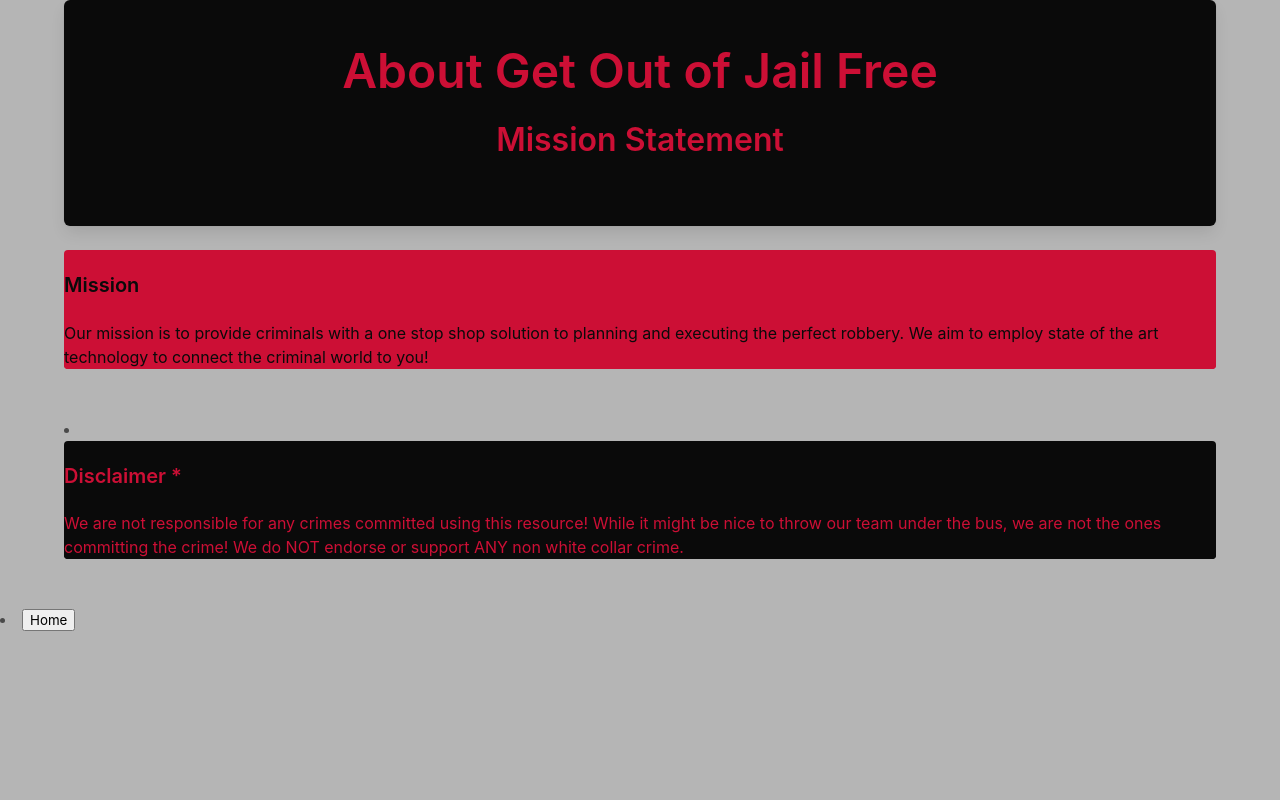
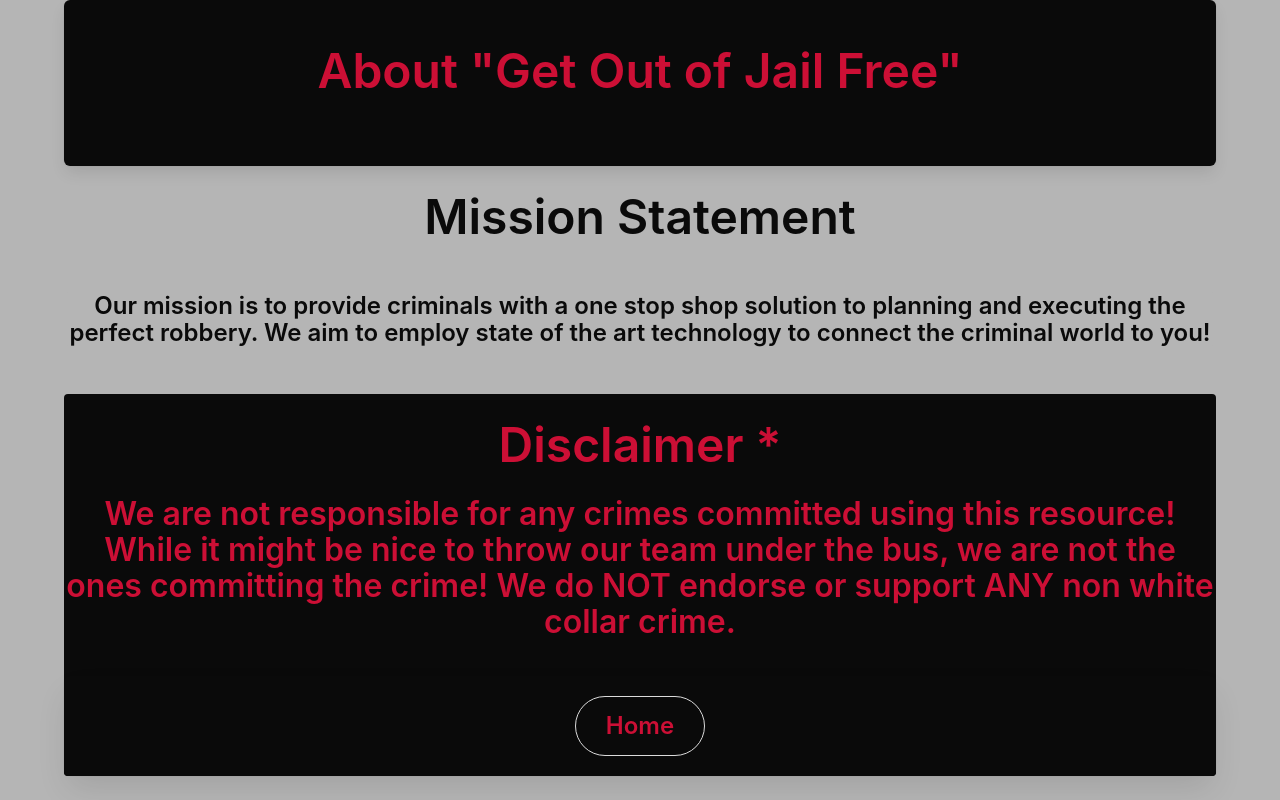
Before and after one commit to bcohn13/Get-out-of-jail-free, a website: page public/about.html in a window 1280 px wide. Drawn offline with nearby package versions, Linux system fonts and the light colour scheme.

Commit message:
documentation bulma/css updates

```diff
--- a/public/about.html
+++ b/public/about.html
@@ -14,60 +14,50 @@
 
   </head>
 
+
+
+
+
   <body class = "has-background-grey-light">
       <div class="container">
-      <div class = "block">
+
 
         <div class = "box has-background-black"><br>
 
-        <h1 class= "title is-1 has-text-danger-dark has-text-centered"> About Get Out of Jail Free</h1>
+          <h1 class= "title is-1 has-text-danger-dark has-text-centered"> About "Get Out of Jail Free"</h1><br>
 
-        <h3 class = "title is-3 has-text-danger-dark has-text-centered"> Mission Statement</h3></br>
         </div>
+
         <div class = "container">
+              <h1 class = "title is-1 has-text-black has-text-centered"> Mission Statement</h1><br>
+              <div class = "message body has-background-grey-light message body has-text-black">
 
-      <ul style="list-style-type: none">
-        <li>
-          <div class = "message header has-background-danger-dark"><br>
-          <h1 class = "title is-5 has-text-black"> Mission </h1>
-          <div class = "message body has-background-danger-dark message body has-text-black">
-
+                <div class= "block has-text-centered title is-4 has-text-black">
                   <p>
                     Our mission is to provide criminals with a one stop shop solution
                     to planning and executing the perfect robbery. We aim to employ
                     state of the art technology to connect the criminal world to you!
                   </p>
-        </li>
+                </div>
           </div><br>
         </div>
 
-        <li>
 
           <div class = "message header has-background-black"><br>
-          <h1 class = "title is-5 has-text-danger-dark">Disclaimer *</h1>
-
-          <div class ="message body has-background-black message has-text-danger-dark">
-
+              <h1 class = "has-text-centered title is-1 has-text-danger-dark">Disclaimer *</h1>
+              <div class ="title is-3 has-text-centered message body has-background-black message has-text-danger-dark">
                 <p>
                   We are not responsible for any crimes committed using this
                   resource! While it might be nice to throw our team under the bus,
                   we are not the ones committing the crime! We do NOT endorse or
                   support ANY non white collar crime.
-          </p>
+                </p><br>
+                <div class="container">
+                    <div class="box has-text-centered has-background-black">
+                    <a href = "index.html" class = "button is-large has-background-black is-rounded has-text-danger-dark">Home</a><br>
                   </div>
-        </div><br>
                 </div>
-        </li>
               </div>
-
-          <li>
-            <input
-              type="button"
-              onclick="location.href='index.html';"
-              value="Home"
-            />
-          </li>
-        </ul>
           </div>
       </div>
   </body>
```
Also changed, not shown: public/documentation.html (+5 -6 lines). Lines whose indentation alone changed are shown as unchanged.
